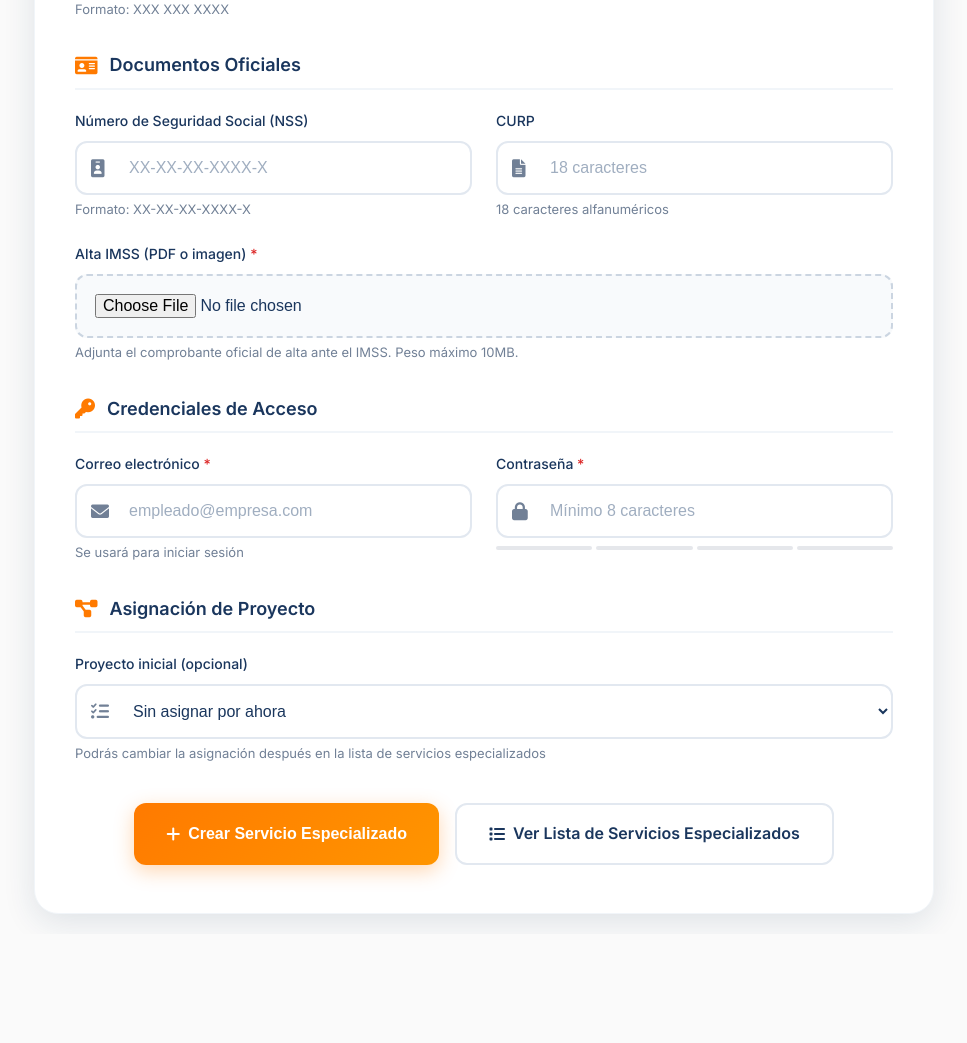
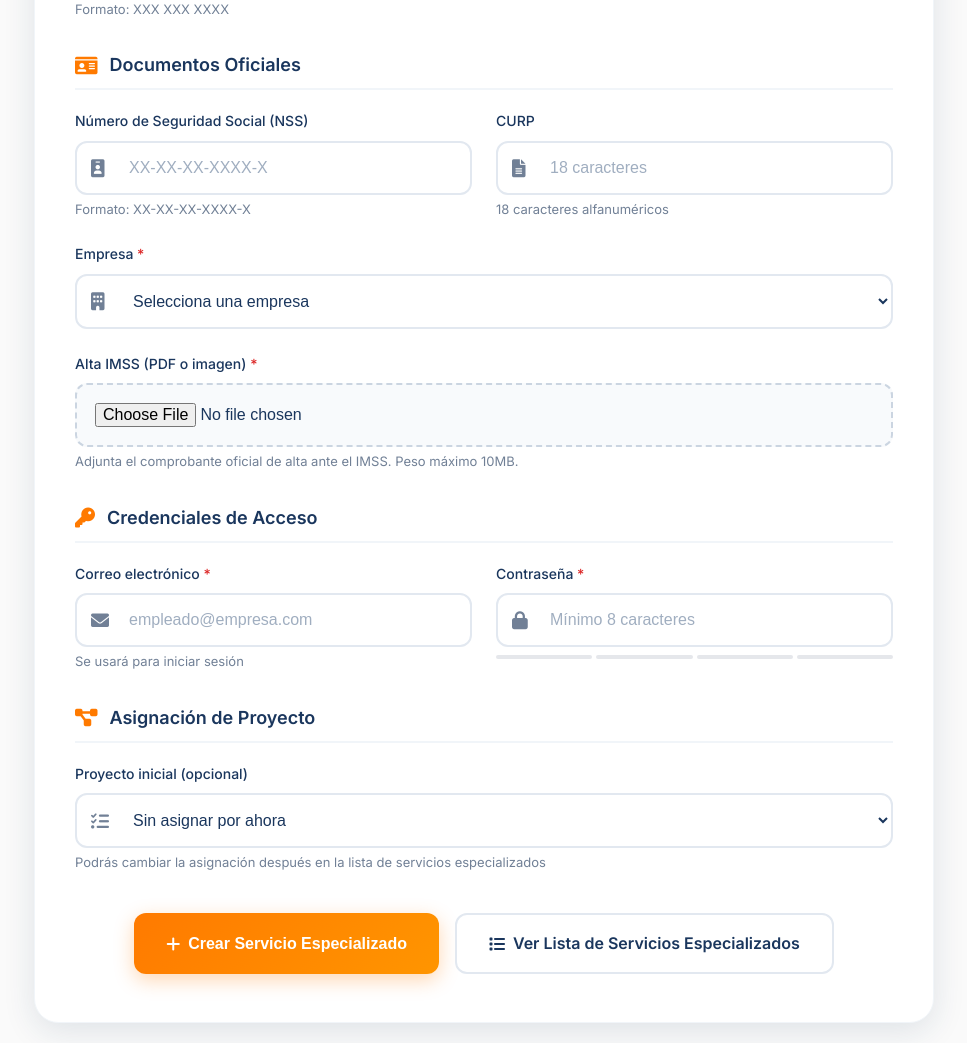
Before and after one commit to EstebanP5/web, a PHP site: page /admin/crear_empleado.php in a window 1280 px wide. Shown: the part 829-1872 px from the top of the page, without its empty margins (156-1123 px from the left). Before the commit the page ends 1753 px from the top, so only its background shows below. Run offline with PHP 8.4, Linux system fonts and the light colour scheme; the visitor is signed in with stand-in values (Sample User, id 1); data that the repository does not hold is empty.

Commit message:
Agregar campo de empresa y quitar puesto en admin de servicios especializados
- Agregado campo select de empresa (ErgoSolar/Stone/Remedios) en crear_empleado.php
- Agregado campo select de empresa en modal de editar empleado
- Reemplazado campo 'puesto' por 'empresa' en ambos formularios
- Actualizado UPDATE y INSERT queries para usar campo empresa
- Actualizado JavaScript que popula el modal de edición
- Actualizado data-attributes en botones de editar
- Agregada validación para empresa en ambos formularios

🤖 Generated with [Claude Code](https://claude.com/claude-code)

Co-Authored-By: Claude <noreply@anthropic.com>

```diff
--- a/admin/crear_empleado.php
+++ b/admin/crear_empleado.php
@@ -17,13 +17,15 @@ if ($_SERVER['REQUEST_METHOD'] === 'POST') {
     $telefono = trim($_POST['telefono'] ?? '');
     $nss      = trim($_POST['nss'] ?? '');
     $curp     = trim($_POST['curp'] ?? '');
-    $puesto   = 'Servicio Especializado';
+    $empresa  = trim($_POST['empresa'] ?? '');
     $proyId   = isset($_POST['proyecto_id']) ? (int)$_POST['proyecto_id'] : 0;
     $email    = trim($_POST['email'] ?? '');
     $password = trim($_POST['password'] ?? '');
 
     if ($nombre === '' || $telefono === '' || $email === '' || $password === '') {
         $msg = 'Nombre, teléfono, correo y contraseña son obligatorios.';
+    } elseif ($empresa === '' || !in_array($empresa, ['ErgoSolar', 'Stone', 'Remedios'], true)) {
+        $msg = 'Selecciona una empresa válida.';
     } else {
         $altaImssFile = $_FILES['alta_imss'] ?? null;
         $altaImssInfo = null;
@@ -75,9 +77,9 @@ if ($_SERVER['REQUEST_METHOD'] === 'POST') {
             if ($u->execute()) {
                 $userId = $conn->insert_id;
                 // 2) Insertar empleado con el mismo id (FK -> users.id)
-                $stmt = $conn->prepare("INSERT INTO empleados (id, nombre, telefono, nss, curp, puesto, activo, fecha_registro) VALUES (?,?,?,?,?, ?,1,NOW())");
+                $stmt = $conn->prepare("INSERT INTO empleados (id, nombre, telefono, nss, curp, empresa, activo, fecha_registro) VALUES (?,?,?,?,?, ?,1,NOW())");
                 if ($stmt) {
-                    $stmt->bind_param('isssss', $userId, $nombre, $telefono, $nss, $curp, $puesto);
+                    $stmt->bind_param('isssss', $userId, $nombre, $telefono, $nss, $curp, $empresa);
                     if ($stmt->execute()) {
                         $empleadoId = $userId;
                         // Asignación opcional a proyecto (un solo proyecto activo)
@@ -733,6 +735,19 @@ if ($_SERVER['REQUEST_METHOD'] === 'POST') {
                         </div>
 
                         <div class="form-group full-width">
+                            <label class="required">Empresa</label>
+                            <div class="input-wrapper">
+                                <i class="fas fa-building"></i>
+                                <select name="empresa" required>
+                                    <option value="">Selecciona una empresa</option>
+                                    <option value="ErgoSolar" <?php echo (isset($_POST['empresa']) && $_POST['empresa'] === 'ErgoSolar') ? 'selected' : ''; ?>>ErgoSolar</option>
+                                    <option value="Stone" <?php echo (isset($_POST['empresa']) && $_POST['empresa'] === 'Stone') ? 'selected' : ''; ?>>Stone</option>
+                                    <option value="Remedios" <?php echo (isset($_POST['empresa']) && $_POST['empresa'] === 'Remedios') ? 'selected' : ''; ?>>Remedios</option>
+                                </select>
+                            </div>
+                        </div>
+
+                        <div class="form-group full-width">
                             <label class="required">Alta IMSS (PDF o imagen)</label>
                             <div class="file-input-wrapper">
                                 <input type="file" name="alta_imss" id="altaImssInput" required accept=".pdf,image/*">
```
Also changed, not shown: admin/empleados.php (+21 -15 lines).
